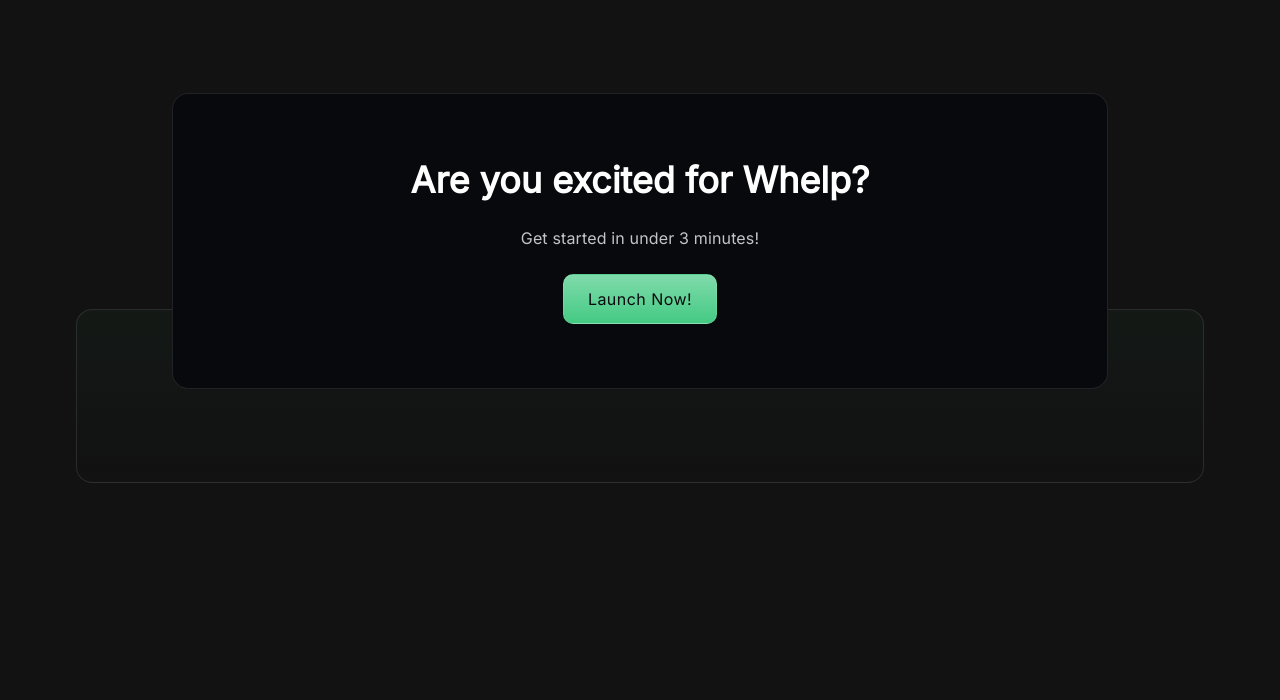
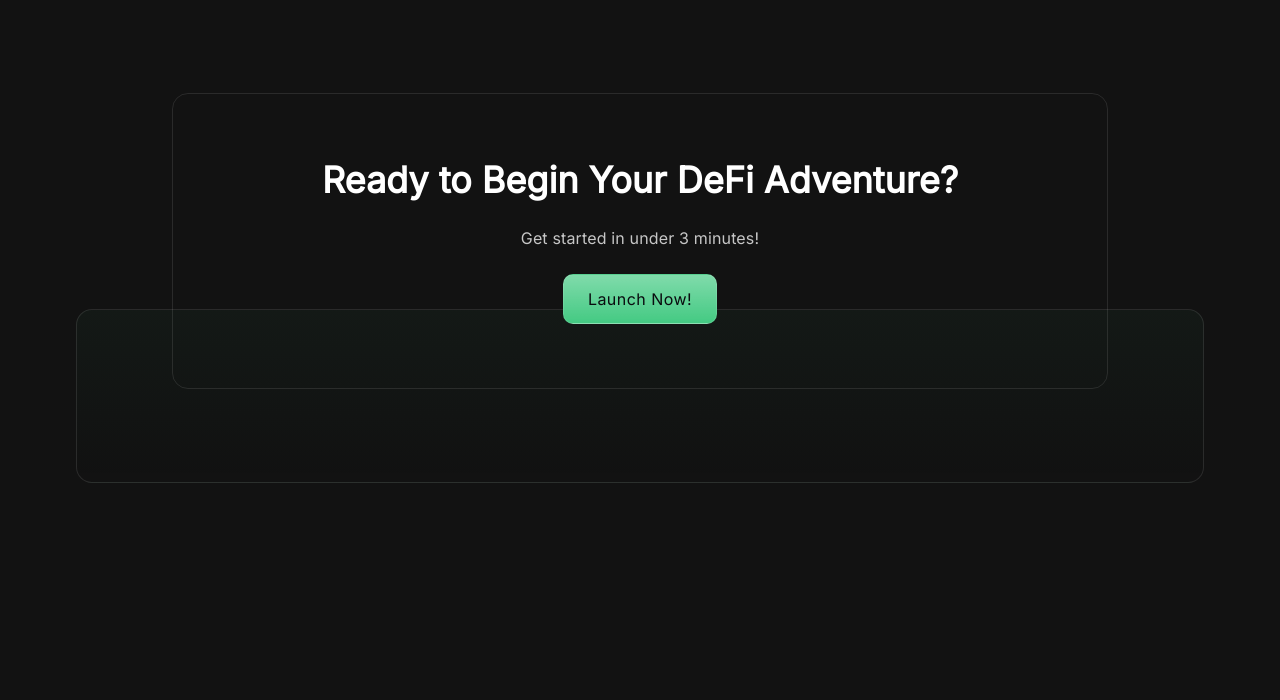
Before and after one commit to WHELP-project/whelp-landing, a Gatsby site: page / in a window 1280 px wide. Shown: the part 3151-3851 px from the top of the page. Built offline with nearby package versions, Linux system fonts and the light colour scheme; Gatsby itself is replaced by a stand-in of ours.

Commit message:
favicon and launch app text

```diff
--- a/src/components/LaunchApp/index.tsx
+++ b/src/components/LaunchApp/index.tsx
@@ -1,6 +1,7 @@
 import { Box, Button, Container, Link, Typography } from "@mui/material";
 
 import Links from "../../links";
+import config from '../../../gatsby-config';
 
 const LaunchApp = () => {
   return (
@@ -17,7 +18,6 @@ const LaunchApp = () => {
           borderRadius: "16px",
           border:
             "1px solid var(--Whelp-stroke-secondary, rgba(255, 255, 255, 0.10))",
-          background: "#08090D",
           maxWidth: { xs: "300px", md: "936px" },
           padding: {
             xs: "64px 16px",
@@ -29,8 +29,8 @@ const LaunchApp = () => {
         }}
       >
         <Typography variant="h3" mb={3} textAlign="center">
-          Are you excited for Whelp?
-        </Typography>
+          Ready to Begin Your DeFi Adventure?
+          </Typography>
         <Typography variant="body1" mb={3} textAlign="center">
           Get started in under 3 minutes!
         </Typography>
--- a/src/components/Seo/index.tsx
+++ b/src/components/Seo/index.tsx
@@ -15,7 +15,7 @@ const Seo = () => {
       <link
         rel="icon"
         type="image/png"
-        href="/images/favicon.png"
+        href="/images/favicon.ico"
         sizes="32x32"
       ></link>
       <meta name="robots" content="index,follow" />
```
Also changed, not shown: static/images/favicon.ico (added).
